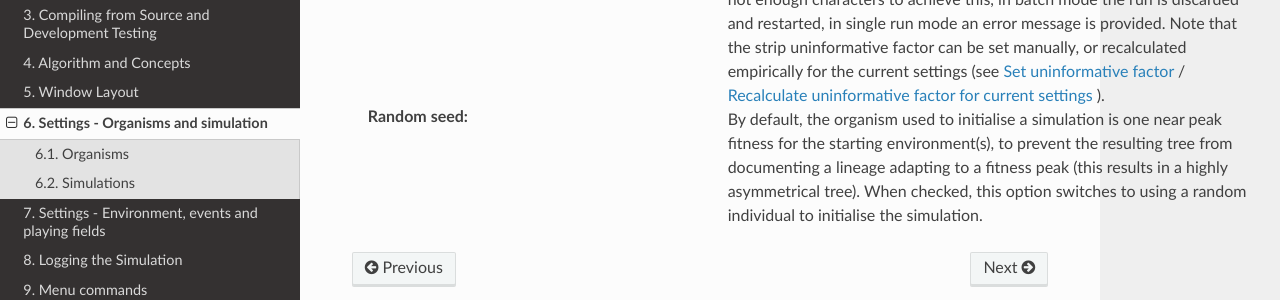
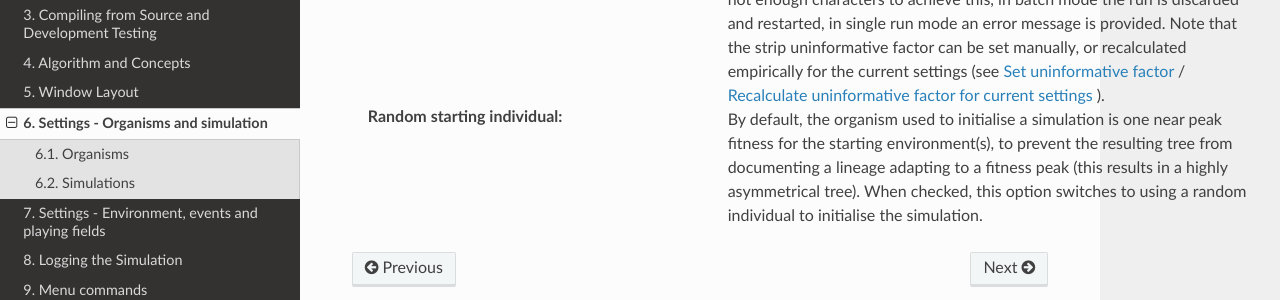
Before and after one commit to palaeoware/trevosim, a Sphinx documentation site: the page built from docs/settings.rst, in a window 1280 px wide and 900 px high, scrolled down 2875 px. Shown: the part 483-783 px from the top of the window. Built offline with Sphinx 7.4.7 and the Read the Docs theme 2.0.0, drawn with Linux system fonts in a browser that asks for light colours.

Commit message:
change wording of random seed as per comment on PR # 30

```diff
--- a/docs/settings.rst
+++ b/docs/settings.rst
@@ -31,4 +31,4 @@ Simulations
 :Sansomian speciation: This option dictates when the character string of a species is recorded: at speciation, or at extinction. Sansomian speciation, the default, is to record the this when a species goes extinct. This ensures if it is a long-surviving species that the recorded characters string best reflects that closest to its sister group. When the option is not selected, genome is recorded at speciation.
 :Discard deleterious mutations: Optionally, TREvoSim can accept only mutations which are neutral, or improve the fitness of an organism.
 :Strip uninformative characters via subsampling: TREvoSim gives the option of writing matrices of only parsimony informative characters. When this option is checked, the software attempts to provide the requested character number of only informative characters. It achieves this by multiplying the number of characters and species difference by a factor (the strip uninformative factor) at the start of a run, that defaults to a value of 5.0. After a run has completed, informative characters are randomly subsampled to the requested number of characters; if there are not enough characters to achieve this, in batch mode the run is discarded and restarted, in single run mode an error message is provided. Note that the strip uninformative factor can be set manually, or recalculated empirically for the current settings (see :ref:`Set uninformative factor` / :ref:`Recalculate uninformative factor for current settings` ).
-:Random seed: By default, the organism used to initialise a simulation is one near peak fitness for the starting environment(s), to prevent the resulting tree from documenting a lineage adapting to a fitness peak (this results in a highly asymmetrical tree). When checked, this option switches to using a random individual to initialise the simulation.
+:Random starting individual: By default, the organism used to initialise a simulation is one near peak fitness for the starting environment(s), to prevent the resulting tree from documenting a lineage adapting to a fitness peak (this results in a highly asymmetrical tree). When checked, this option switches to using a random individual to initialise the simulation.
```
Also changed, not shown: 1 other file.
